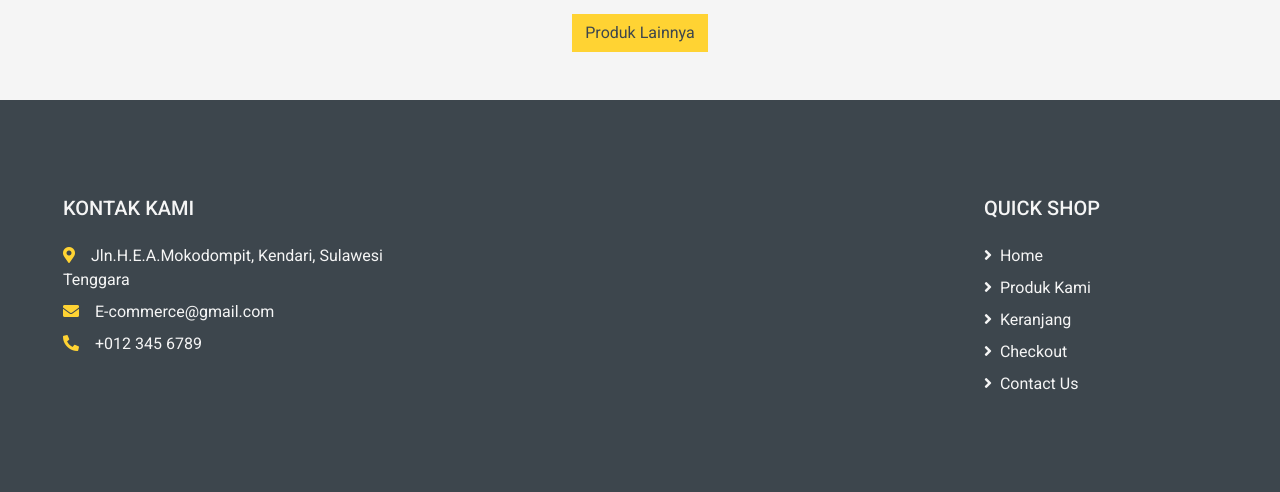
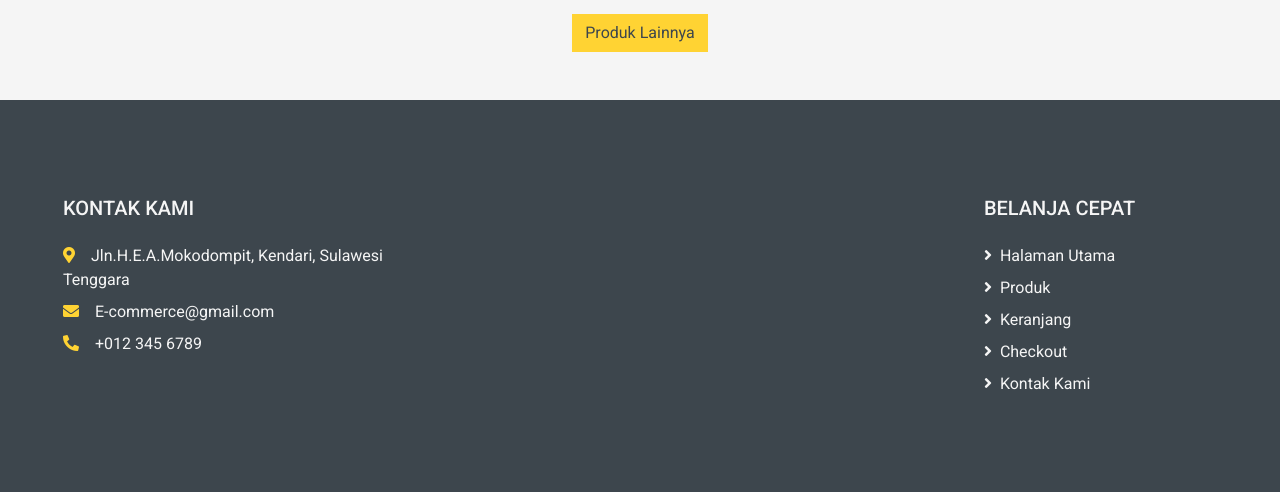
Before and after one commit to sahrulraiya23/K2-E-Commerce, a PHP site: page / in a window 1280 px wide. Shown: the part 1817-2309 px from the top of the page. Run offline with PHP 8.4, Linux system fonts and the light colour scheme; data that the repository does not hold is empty; some libraries are stand-ins or nearby versions.

Commit message:
ubah sedikit footer.php by ALMUHAIMIN ZAIN

```diff
--- a/footer.php
+++ b/footer.php
@@ -17,17 +17,17 @@ class footer
                 <div class="col-lg-8 col-md-12 mb-5">
                     <div class="row justify-content-end">
                         <div class="col-md-4 mb-5">
-                            <h5 class="text-secondary text-uppercase mb-4">Quick Shop</h5>
+                            <h5 class="text-secondary text-uppercase mb-4">Belanja Cepat</h5>
                             <div class="d-flex flex-column justify-content-start">
-                                <a class="text-secondary mb-2" href="index.php"><i class="fa fa-angle-right mr-2"></i>Home</a>
+                                <a class="text-secondary mb-2" href="index.php"><i class="fa fa-angle-right mr-2"></i>Halaman Utama</a>
                                 <a class="text-secondary mb-2" href="shop.php"><i class="fa fa-angle-right mr-2"></i>Produk
-                                    Kami</a>
+                                    </a>
                                 <a class="text-secondary mb-2" href="cart.php"><i
                                         class="fa fa-angle-right mr-2"></i>Keranjang</a>
                                 <a class="text-secondary mb-2" href="checkout.php"><i
                                         class="fa fa-angle-right mr-2"></i>Checkout</a>
-                                <a class="text-secondary" href="contact.php"><i class="fa fa-angle-right mr-2"></i>Contact
-                                    Us</a>
+                                <a class="text-secondary" href="contact.php"><i class="fa fa-angle-right mr-2"></i>Kontak Kami
+                                    </a>
                             </div>
                         </div>
                     </div>
```
